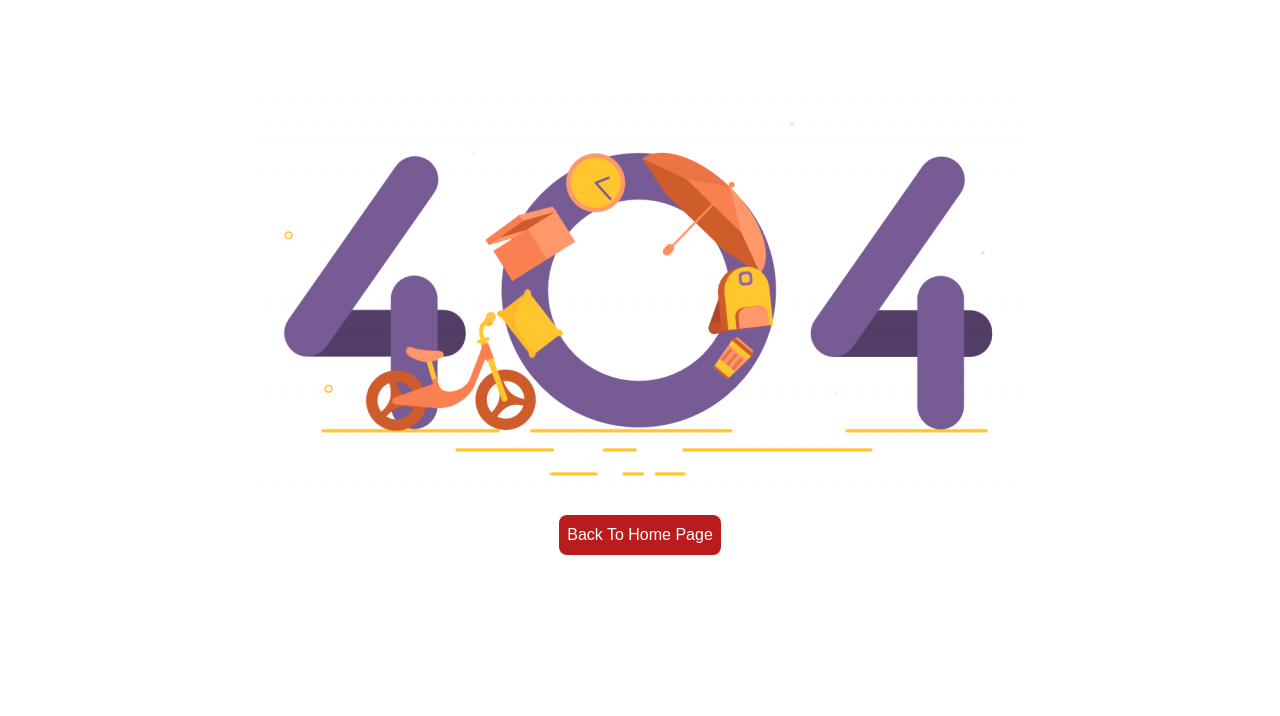
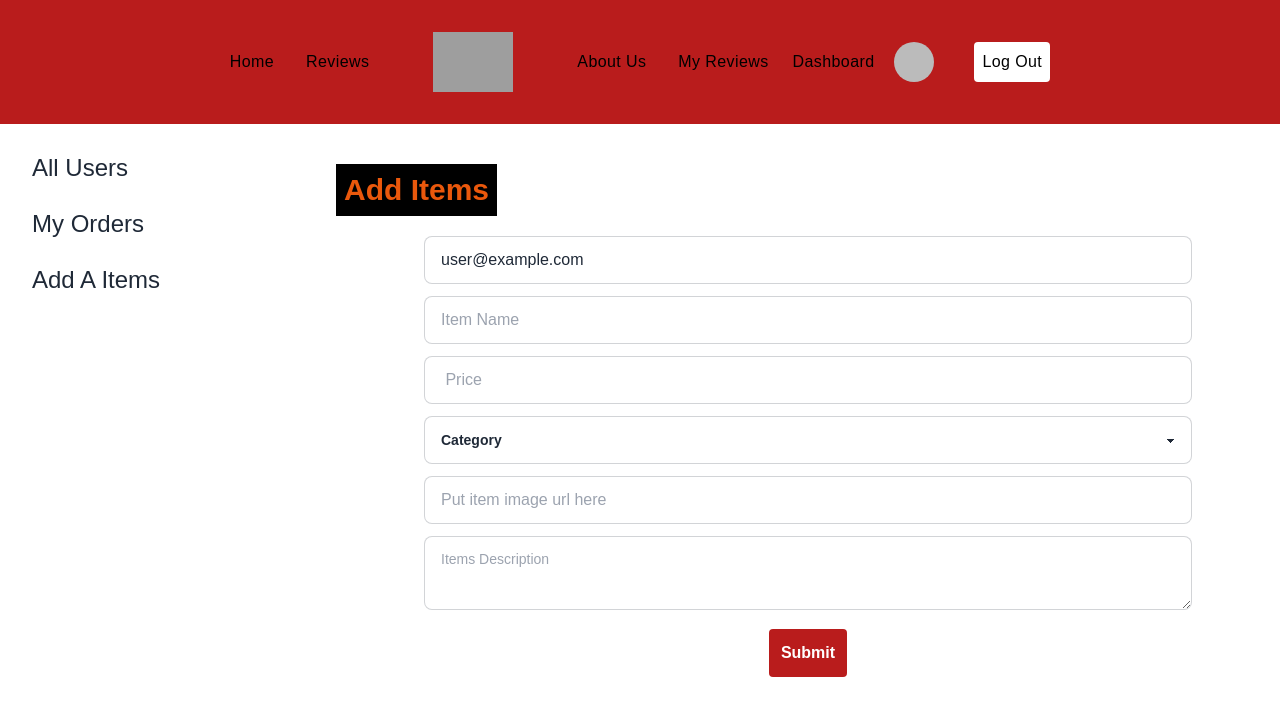
Before and after one commit to abrarasif11/java-bakery-shop, a React (Create React App) app: page /dashboard/addItems in a window 1280 px wide. Shown: the top 716 px of the page. Built offline with nearby package versions, Linux system fonts and the light colour scheme; no server answers; sample sign-in values are in the browser's storage; grey boxes are pictures that could not be loaded.

Commit message:
add items

```diff
--- a/src/Pages/AboutUs/AboutUs.js
+++ b/src/Pages/AboutUs/AboutUs.js
@@ -2,15 +2,16 @@ import React from 'react';
 import ceo from '../../assests/IMG-4772 (1).JPG'
 const AboutUs = () => {
     return (
-        <section>
+        <section className='font-josefin'>
             <h3 className='text-3xl font-josefin font-bold mt-10 mb-10'>About <span className='text-red-700'> Java Bakery Shop</span></h3>
             <div className="max-w-xs mx-auto p-6 rounded-md shadow-md dark:bg-gray-900 dark:text-gray-50">
                 <img src={ceo} alt="" className="object-cover object-center w-full rounded-md h-72 dark:bg-gray-500" />
                 <div className="mt-6 mb-2">
-                    <span className="block text-xs font-medium tracking-widest uppercase dark:text-violet-400">Quisque</span>
-                    <h2 className="text-xl font-semibold tracking-wide">Nam maximus purus</h2>
+                    <span className="block text-xl font-bold tracking-widest uppercase dark:text-violet-400">MD Fahim Abrar Asif</span>
+                    <h2 className="text-xl font-semibold tracking-wide">Project Owner</h2>
                 </div>
-                <p className="dark:text-gray-100">Mauris et lorem at elit tristique dignissim et ullamcorper elit. In sed feugiat mi. Etiam ut lacinia dui.</p>
+                <a target='_blank' className='mx-2 font-josefin' href="https://github.com/abrarasif11"><button className='bg-red-700 text-black rounded-lg px-2 py-2'>Github Link</button></a>
+                <a target='_blank' href="https://fahim-abrar-asif-portfolio.netlify.app/"><button className='bg-red-700 font-josefin text-black rounded-lg px-2 py-2'>Portfolio Link</button></a>
             </div>
         </section>
     );
--- /dev/null
+++ b/src/Pages/AddItems/AddItems.js
@@ -0,0 +1,108 @@
+import React, { useContext } from "react";
+import toast from "react-hot-toast";
+import { AuthContext } from "../../Context/AuthProvider/AuthProvider";
+
+const AddItems = () => {
+    const { user } = useContext(AuthContext);
+    const handleAddProducts = (event) => {
+        event.preventDefault();
+        const form = event.target;
+        const email = form.email.value;
+        const model = form.model.value;
+        const original_price = form.originalPrice.value;
+        const condition = form.condition.value;
+        const imageURL = form.imageURL.value;
+        const description = form.description.value;
+        const product = {
+            email,
+            model,
+            original_price,
+            condition,
+            imageURL,
+            description,
+
+        };
+
+        console.log(product);
+        fetch(`http://localhost:5000/allitems`, {
+            method: "POST",
+            headers: {
+                "content-type": "application/json",
+            },
+            body: JSON.stringify(product),
+        })
+            .then((res) => res.json())
+            .then((data) => {
+                console.log(data);
+                if (data.acknowledged) {
+                    toast.success("Item Added")
+                    form.reset();
+                }
+            })
+            .catch((err) => console.log(err));
+    };
+    return (
+        <div>
+            <h1 className="text-3xl mt-10 ml-4 font-semibold bg-black text-orange-600 w-fit px-2 py-2">Add Items</h1>
+            <form onSubmit={handleAddProducts} action="" className="mt-5 ">
+                <div className="my-3">
+                    <input
+                        type="text"
+                        name="email"
+                        defaultValue={user?.email}
+                        placeholder="Seller's email here"
+                        className="input input-bordered w-4/5 ml-4"
+                    />
+                </div>
+                <div className="my-3">
+                    <input
+                        type="text"
+                        name="model"
+                        placeholder="Item Name "
+                        className="input input-bordered w-4/5 ml-4"
+                    />
+                </div>
+                <div className="my-3">
+                    <input
+                        type="text"
+                        name="originalPrice"
+                        placeholder=" Price"
+                        className="input input-bordered w-4/5 ml-4"
+                    />
+                </div>
+                <div>
+                    <select name="condition" className="select select-bordered w-4/5 ml-4">
+                        <option disabled selected>
+                            Category
+                        </option>
+                        <option value="Excellent">Espresso</option>
+                        <option value="Good">Frozen Drinks</option>
+                        <option value="Fair">Pastries</option>
+                    </select>
+                </div>
+
+
+                <div className="my-3">
+                    <input
+                        type="text"
+                        name="imageURL"
+                        placeholder="Put item image url here"
+                        className="input input-bordered w-4/5 ml-4"
+                    />
+                </div>
+                <div className="my-3">
+                    <textarea
+                        className="textarea textarea-bordered w-4/5 ml-4"
+                        name="description"
+                        placeholder="Items Description"
+                    ></textarea>
+                </div>
+                <button type="submit" className="bg-red-700 text-white px-3 font-semibold py-3 rounded ml-4 mb-10">
+                    Submit
+                </button>
+            </form>
+        </div>
+    );
+};
+
+export default AddItems;
--- a/src/Pages/Dashboard/DashboardLayout.js
+++ b/src/Pages/Dashboard/DashboardLayout.js
@@ -6,7 +6,7 @@ import Header from '../Header/Header';
 
 const DashboardLayout = () => {
     const { user } = useContext(AuthContext)
-    const [isAdmin] = useAdmin(user?.email)
+    // const [isAdmin] = useAdmin(user?.email)
     return (
         <div>
             <Header></Header>
--- a/src/Pages/Header/Header.js
+++ b/src/Pages/Header/Header.js
@@ -23,14 +23,14 @@ const Header = () => {
                                 Home
                             </Link>
                         </li>
-                        <li>
+                        {/* <li>
                             <Link
                                 to="/orders"
                                 class="font-medium tracking-wide text-black transition-colors duration-200 hover:text-white"
                             >
                                 Orders
                             </Link>
-                        </li>
+                        </li> */}
                         <li>
                             <Link
                                 to="/reviews"
@@ -165,14 +165,14 @@ const Header = () => {
                                                     Reviews
                                                 </Link>
                                             </li>
-                                            <li>
+                                            {/* <li>
                                                 <Link
                                                     to="/orders"
                                                     class="font-medium tracking-wide text-black transition-colors duration-200 hover:text-white"
                                                 >
                                                     Orders
                                                 </Link>
-                                            </li>
+                                            </li> */}
                                             <li>
                                                 <Link
                                                     to="/aboutUs"
--- a/src/Pages/Home/Home.js
+++ b/src/Pages/Home/Home.js
@@ -1,5 +1,5 @@
 import React from 'react';
-import { Link, Navigate, useNavigate } from 'react-router-dom';
+import { Link, useNavigate } from 'react-router-dom';
 import Category from '../Category/Category';
 import Banner2 from './Banner/Banner2';
 import Banner3 from './Banner/Banner3';
--- a/src/Pages/Login/Login.js
+++ b/src/Pages/Login/Login.js
@@ -38,12 +38,12 @@ const Login = () => {
             });
     };
     return (
-        <div className="w-full font-titillium max-w-sm p-6 m-auto mx-auto mt-20 bg-gray-500 rounded-lg shadow-md dark:bg-gray-800">
-            <h1 className="text-3xl font-semibold text-center text-black dark:text-white">Log in</h1>
+        <div className="w-full font-josefin max-w-sm p-6 m-auto mx-auto mt-20 bg-black rounded-lg shadow-md ">
+            <h1 className="text-3xl font-semibold text-center text-white">Log in</h1>
 
             <form onSubmit={handleSubmit} className="mt-6">
                 <div>
-                    <label htmlFor="email" className="flex items-center justify-between text-sm text-black dark:text-gray-200">Email</label>
+                    <label htmlFor="email" className="flex items-center justify-between text-sm text-white">Email</label>
                     <input name='email' type="email" className="block w-full px-4 py-2 mt-2 text-black bg-white border rounded-lg dark:bg-gray-800 dark:text-gray-300 dark:border-gray-600 focus:border-blue-400 dark:focus:border-blue-300 focus:ring-blue-300 focus:outline-none focus:ring focus:ring-opacity-40" required />
                 </div>
 
@@ -57,7 +57,7 @@ const Login = () => {
                 </div>
 
                 <div className="mt-6">
-                    <button className=" w-full px-6 py-2.5 text-sm font-medium tracking-wide text-black capitalize transition-colors duration-300 transform bg-red-700 rounded-lg hover:bg-red-800 focus:outline-none focus:ring focus:ring-gray-300 focus:ring-opacity-50">
+                    <button className=" w-full px-6 py-2.5 text-sm font-medium tracking-wide text-white capitalize transition-colors duration-300 transform bg-red-700 rounded-lg hover:bg-red-500 focus:outline-none focus:ring focus:ring-gray-300 focus:ring-opacity-50">
                         Log in
                     </button>
                 </div>
@@ -66,7 +66,7 @@ const Login = () => {
             <div className="flex items-center justify-between mt-4">
                 <span className="w-1/5 border-b dark:border-gray-600 lg:w-1/5"></span>
 
-                <p className="text-xs text-center text-black uppercase dark:text-gray-400 hover:underline">
+                <p className="text-xs text-center text-white uppercase dark:text-gray-400 hover:underline">
                     or login with Social Media
                 </p>
 
--- a/src/Pages/Login/SignUp.js
+++ b/src/Pages/Login/SignUp.js
@@ -24,22 +24,22 @@ const SignUp = () => {
             });
     };
     return (
-        <div class="w-full font-titillium max-w-sm p-6 m-auto mx-auto mt-20 bg-gray-500 rounded-lg shadow-md dark:bg-gray-800">
-            <h1 class="text-3xl font-semibold text-center text-black dark:text-white">Sign In</h1>
+        <div class="w-full font-josefin max-w-sm p-6 m-auto mx-auto mt-20 bg-black rounded-lg shadow-md ">
+            <h1 class="text-3xl font-semibold text-center text-white dark:text-white">Sign In</h1>
 
             <form onSubmit={handleSignUp} class="mt-6">
                 <div className='mb-2'>
-                    <label htmlFor="username" class="flex items-center justify-between text-sm text-black dark:text-gray-200">Username</label>
+                    <label htmlFor="username" class="flex items-center justify-between text-sm text-white dark:text-gray-200">Username</label>
                     <input name='username' type="text" class="block w-full px-4 py-2 mt-2 text-black bg-white border rounded-lg dark:bg-gray-800 dark:text-gray-300 dark:border-gray-600 focus:border-blue-400 dark:focus:border-blue-300 focus:ring-blue-300 focus:outline-none focus:ring focus:ring-opacity-40" required />
                 </div>
                 <div>
-                    <label htmlFor="email" class="flex items-center justify-between text-sm text-black dark:text-gray-200">Email</label>
+                    <label htmlFor="email" class="flex items-center justify-between text-sm text-white dark:text-gray-200">Email</label>
                     <input name='email' type="email" class="block w-full px-4 py-2 mt-2 text-black bg-white border rounded-lg dark:bg-gray-800 dark:text-gray-300 dark:border-gray-600 focus:border-blue-400 dark:focus:border-blue-300 focus:ring-blue-300 focus:outline-none focus:ring focus:ring-opacity-40" required />
                 </div>
 
                 <div class="mt-4">
                     <div class="flex items-center justify-between">
-                        <label htmlFor="password" class="block text-sm text-black dark:text-gray-200" required >Password</label>
+                        <label htmlFor="password" class="block text-sm text-white dark:text-gray-200" required >Password</label>
 
                     </div>
 
@@ -47,7 +47,7 @@ const SignUp = () => {
                 </div>
 
                 <div class="mt-6">
-                    <button class=" w-full px-6 py-2.5 text-sm font-medium tracking-wide text-black capitalize transition-colors duration-300 transform bg-red-700 rounded-lg hover:bg-red-800 focus:outline-none focus:ring focus:ring-gray-300 focus:ring-opacity-50">
+                    <button class=" w-full px-6 py-2.5 text-sm font-medium tracking-wide text-white capitalize transition-colors duration-300 transform bg-red-700 rounded-lg hover:bg-red-500 focus:outline-none focus:ring focus:ring-gray-300 focus:ring-opacity-50">
                         Sign In
                     </button>
                 </div>
```
Also changed, not shown: src/App.js (+10 -11 lines), src/Pages/Footer/Footer.js (indentation only).
